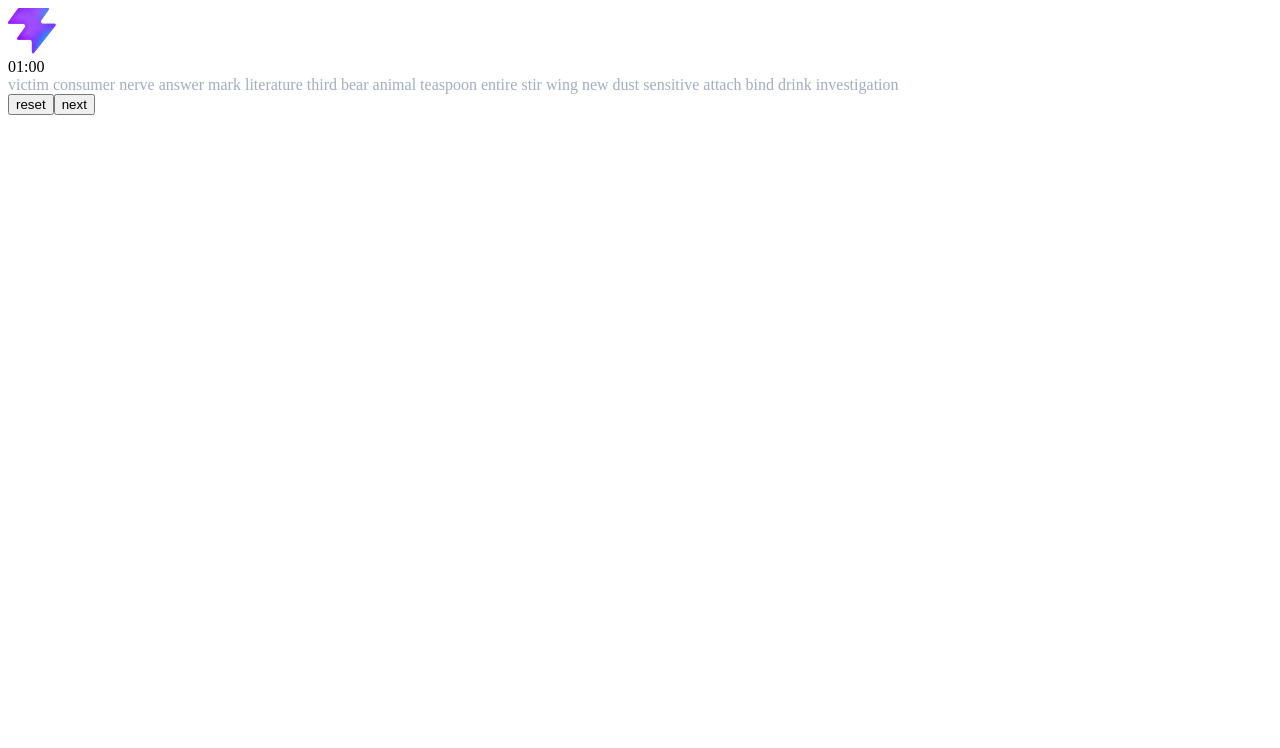
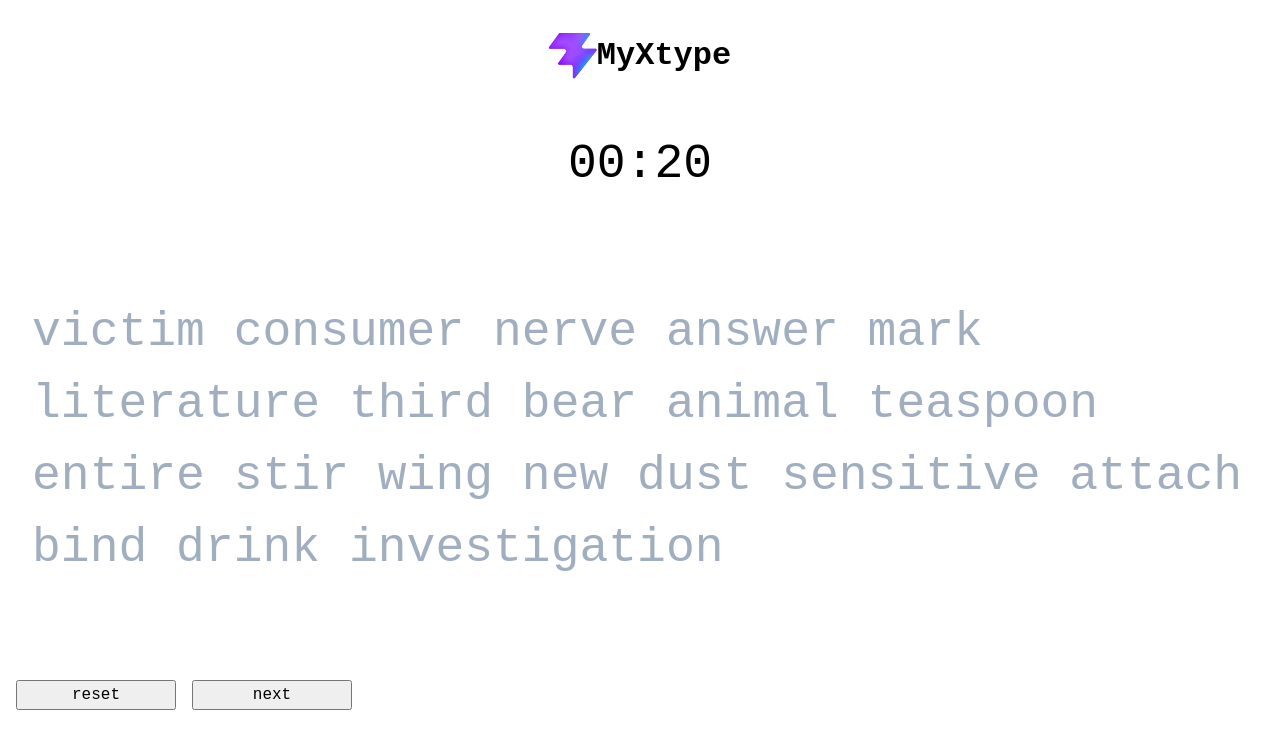
Before and after one commit to MyXtreme/SkillDevelopment, a React (Vite) app: page / in a window 1280 px wide. Shown: the top 748 px of the page. Built offline with nearby package versions, Linux system fonts and the light colour scheme.

Commit message:
add basic layout, spacing and sizing for boxes

```diff
--- a/src/App.tsx
+++ b/src/App.tsx
@@ -80,7 +80,7 @@ function App() {
   type TestMode = "classic" | "race" | "story" | "chat";
 
   const logo = "/favicon.svg";
-  const testTime: number = 60;
+  const testTime: number = 20;
   const [time, setTime] = useState(testTime);
   const [testStatus, setTestStatus] = useState<TestStatus>("idle");
   const [testMode] = useState<TestMode>("classic");
@@ -153,15 +153,18 @@ function App() {
   }, [time]);
 
   return (
-    <>
+    <div id="app">
       <header>
-        <img src={logo} alt="logo"></img>
+        <img src={logo} alt="logo" />
+        <h1>MyXtype</h1>
       </header>
       <main>
-        <div id="timer">{calculatetimeTick(time)}</div>
-        <div id="typing-area">
+        <div className="info-area">{calculatetimeTick(time)}</div>
+        <div className="typing-area">
           {spanSplittedCurrentText(currentText, typedText)}
         </div>
+        <div className="results-area">
+          <div className="results-area">
             <button
               onMouseDown={(e) => e.preventDefault()}
               onClick={handleTestReset}
@@ -174,9 +177,11 @@ function App() {
             >
               next
             </button>
+          </div>
           <div>{results}</div>
+        </div>
       </main>
-    </>
+    </div>
   );
 }
 
--- a/src/main.tsx
+++ b/src/main.tsx
@@ -1,6 +1,6 @@
 import { StrictMode } from "react";
 import { createRoot } from "react-dom/client";
-//import './index.css'
+import "./styles/index.css";
 import App from "./App.tsx";
 
 createRoot(document.getElementById("root")!).render(
--- a/src/styles/App.css
+++ b/src/styles/App.css
@@ -1,12 +1,64 @@
+#app {
+  min-height: 100vh;
+  display: flex;
+  flex-direction: column;
+}
+
+header {
+  display: flex;
+  justify-content: center;
+  align-items: center;
+  padding: 2rem;
+
+  /*border: 2px solid blue; /*remove it later*/
+}
+
+main {
+  display: flex;
+  flex-direction: column;
+  flex: 1;
+  padding: 1rem;
+  gap: 5rem;
+  min-height: 100%;
+
+  /*border: 2px solid green; /*remove it later*/
+}
+
+.info-area {
+  display: flex;
+  justify-content: center;
+  align-items: center;
+  font-size: 3rem;
+
+  /*border: 2px solid red; /*remove it later*/
+}
+
+.typing-area {
+  padding: 1rem;
+  width: 100%;
+  height: 70%;
+  font-size: 3rem;
+
+  /*border: 2px solid red; /*remove it later*/
+}
+.results-area {
+  display: flex;
+  gap: 1rem;
+}
+
+button {
+  width: 10rem;
+}
+
 .idle-char {
-  color: #a0aec0; /* Gray: Not yet typed */
+  color: #a0aec0;
 }
 
 .correct-char {
-  color: #48bb78; /* Green: Perfect match */
+  color: black;
 }
 
 .incorrect-char {
-  color: #f56565; /* Red: Wrong letter typed */
-  background-color: #fed7d7; /* Optional soft red background highlight */
+  color: red;
+  background-color: #fed7d7;
 }
--- a/src/styles/index.css
+++ b/src/styles/index.css
@@ -1,111 +1,78 @@
 :root {
-  --text: #6b6375;
-  --text-h: #08060d;
-  --bg: #fff;
-  --border: #e5e4e7;
-  --code-bg: #f4f3ec;
-  --accent: #aa3bff;
-  --accent-bg: rgba(170, 59, 255, 0.1);
-  --accent-border: rgba(170, 59, 255, 0.5);
-  --social-bg: rgba(244, 243, 236, 0.5);
-  --shadow:
-    rgba(0, 0, 0, 0.1) 0 10px 15px -3px, rgba(0, 0, 0, 0.05) 0 4px 6px -2px;
+  font-family: ui-monospace, monospace;
+}
 
-  --sans: system-ui, 'Segoe UI', Roboto, sans-serif;
-  --heading: system-ui, 'Segoe UI', Roboto, sans-serif;
-  --mono: ui-monospace, Consolas, monospace;
+*,
+*::before,
+*::after {
+  box-sizing: border-box;
+}
 
-  font: 18px/145% var(--sans);
-  letter-spacing: 0.18px;
-  color-scheme: light dark;
-  color: var(--text);
-  background: var(--bg);
-  font-synthesis: none;
-  text-rendering: optimizeLegibility;
-  -webkit-font-smoothing: antialiased;
-  -moz-osx-font-smoothing: grayscale;
+/* 2. Remove default margin */
+*:not(dialog) {
+  margin: 0;
+}
 
-  @media (max-width: 1024px) {
-    font-size: 16px;
+/* 3. Enable keyword animations */
+@media (prefers-reduced-motion: no-preference) {
+  html {
+    interpolate-size: allow-keywords;
   }
 }
 
-@media (prefers-color-scheme: dark) {
-  :root {
-    --text: #9ca3af;
-    --text-h: #f3f4f6;
-    --bg: #16171d;
-    --border: #2e303a;
-    --code-bg: #1f2028;
-    --accent: #c084fc;
-    --accent-bg: rgba(192, 132, 252, 0.15);
-    --accent-border: rgba(192, 132, 252, 0.5);
-    --social-bg: rgba(47, 48, 58, 0.5);
-    --shadow:
-      rgba(0, 0, 0, 0.4) 0 10px 15px -3px, rgba(0, 0, 0, 0.25) 0 4px 6px -2px;
-  }
-
-  #social .button-icon {
-    filter: invert(1) brightness(2);
-  }
+body {
+  /* 4. Increase line-height */
+  line-height: 1.5;
+  /* 5. Improve text rendering */
+  -webkit-font-smoothing: antialiased;
 }
 
-#root {
-  width: 1126px;
+/* 6. Improve media defaults */
+img,
+picture,
+video,
+canvas,
+svg {
+  display: block;
   max-width: 100%;
-  margin: 0 auto;
-  text-align: center;
-  border-inline: 1px solid var(--border);
-  min-height: 100svh;
-  display: flex;
-  flex-direction: column;
-  box-sizing: border-box;
 }
 
-body {
-  margin: 0;
+/* 7. Inherit fonts for form controls */
+input,
+button,
+textarea,
+select {
+  font: inherit;
 }
 
+/* 8. Avoid text overflows */
+p,
 h1,
-h2 {
-  font-family: var(--heading);
-  font-weight: 500;
-  color: var(--text-h);
+h2,
+h3,
+h4,
+h5,
+h6 {
+  overflow-wrap: break-word;
 }
 
-h1 {
-  font-size: 56px;
-  letter-spacing: -1.68px;
-  margin: 32px 0;
-  @media (max-width: 1024px) {
-    font-size: 36px;
-    margin: 20px 0;
-  }
+/* 9. Improve line wrapping */
+p {
+  text-wrap: pretty;
 }
-h2 {
-  font-size: 24px;
-  line-height: 118%;
-  letter-spacing: -0.24px;
-  margin: 0 0 8px;
-  @media (max-width: 1024px) {
-    font-size: 20px;
-  }
-}
-p {
-  margin: 0;
+h1,
+h2,
+h3,
+h4,
+h5,
+h6 {
+  text-wrap: balance;
 }
 
-code,
-.counter {
-  font-family: var(--mono);
-  display: inline-flex;
-  border-radius: 4px;
-  color: var(--text-h);
+/*
+  10. Create a root stacking context
+*/
+#root,
+#__next {
+  isolation: isolate;
 }
-
-code {
-  font-size: 15px;
-  line-height: 135%;
-  padding: 4px 8px;
-  background: var(--code-bg);
-}
```
Lines whose indentation alone changed are shown as unchanged.
